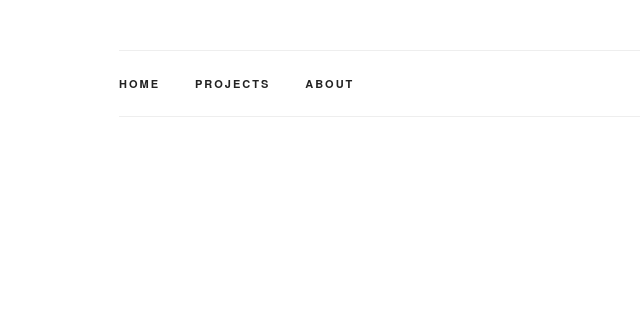
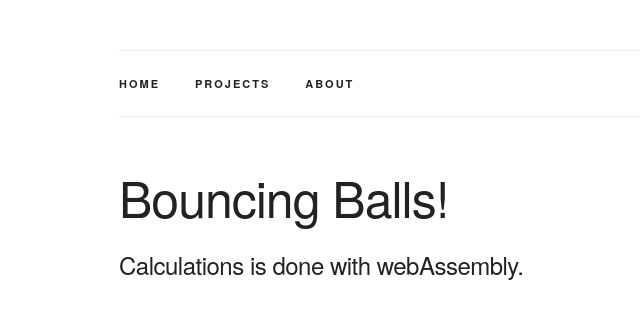
Before and after one commit to michaellennartsson/node-project, a React (Create React App) app in the folder client/: page /bouncing-balls in a window 1280 px wide. Shown: the top 318 px of the page, without its empty margins (121-761 px from the left). Built offline with nearby package versions, Linux system fonts and the light colour scheme; no server answers.

Commit message:
Adding shell for bouncing balls tab

```diff
--- a/client/src/components/App.js
+++ b/client/src/components/App.js
@@ -8,6 +8,7 @@ import CurrencyConverter from './CurrencyConverter';
 import Home from './Home';
 import Header from './Header';
 import Snake from './Snake/Snake';
+import BouncingBalls from './BouncingBalls';
 
 class App extends Component {
   componentDidMount() {
@@ -25,6 +26,7 @@ class App extends Component {
             <Route path="/about" component={About} />
             <Route path="/currency-converter" component={CurrencyConverter} />
             <Route path="/snake" component={Snake} />
+            <Route path="/bouncing-balls" component={BouncingBalls} />
           </div>
         </BrowserRouter>
       </div>
--- /dev/null
+++ b/client/src/components/BouncingBalls.js
@@ -0,0 +1,14 @@
+import React, { Component } from 'react';
+
+class BouncingBalls extends Component {
+  render() {
+    return (
+      <div>
+        <h1>Bouncing Balls!</h1>
+        <h5>Calculations is done with webAssembly.</h5>
+      </div>
+    );
+  }
+}
+
+export default BouncingBalls;
--- a/client/src/components/Header.js
+++ b/client/src/components/Header.js
@@ -43,6 +43,11 @@ class Header extends Component {
             <li className="popover-item">
               <Link to="/snake" className="popover-link">
                 Snake
+              </Link>
+            </li>
+            <li className="popover-item">
+              <Link to="/bouncing-balls" className="popover-link">
+                Bouncing Balls
               </Link>
             </li>
             <li className="popover-item">
```
